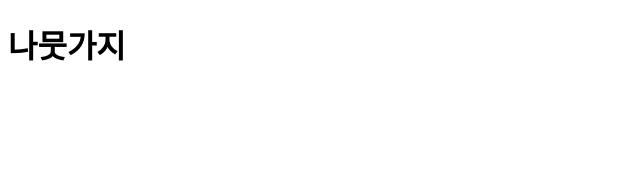
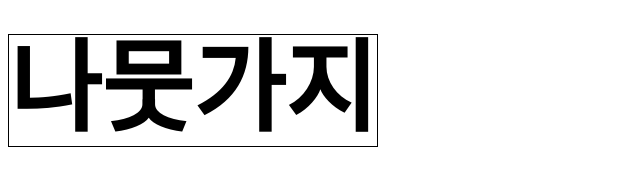
Before and after one commit to KwakYounHo/branchPrac, a plain HTML site: page index.html in a window 1280 px wide. Shown: the whole page, without its empty margins (0-640 px from the left). Drawn offline with Linux system fonts and the light colour scheme.

Commit message:
common.css에 body>h1 스타일링 했어

```diff
--- a/common.css
+++ b/common.css
@@ -1 +1,7 @@
 * {box-sizing : border-box;}
+body > h1 {
+  font-weight : bold;
+  font-size : 100px;
+  border : 1px solid black;
+  display : inline;
+}
```
